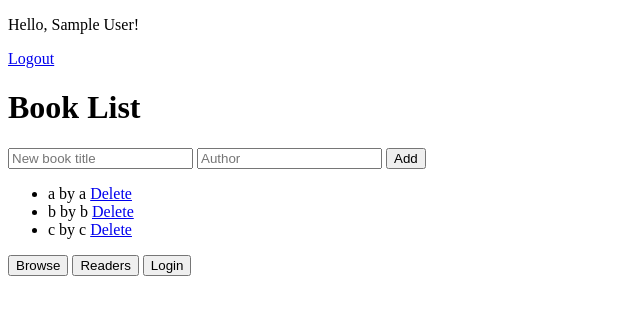
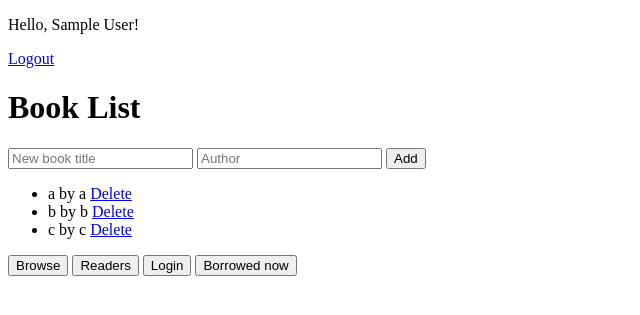
Before and after one commit to hankav21/flask_book_app, a Flask app: page / in a window 1280 px wide. Shown: the top 315 px of the page, without its empty margins (0-640 px from the left). Run offline with Flask 2, Linux system fonts and the light colour scheme; the visitor is signed in with stand-in values (Sample User, id 1); data comes from the database, SQL or seed files in the repository.

Commit message:
prymitywne wyswietlanie borrow

```diff
--- a/app/routes.py
+++ b/app/routes.py
@@ -106,6 +106,11 @@ def borrow_book(book_id):
     readers = Reader.query.all()
     return render_template('borrow.html', book=book, readers=readers)
 
+@app.route('/borrowed')
+def borrow_now():
+    borrowed = Borrow.query.all()
+    return render_template('borrow_now.html', borrowed=borrowed)
+
 # #historia wypozyczeń czytelnika
 # @app.route('/borrow_history_user')
 # def borrow_history_user():
--- a/app/templates/index.html
+++ b/app/templates/index.html
@@ -32,7 +32,7 @@
 
 
     {% if 'user_name' in session %}
-
+    <a href="{{ url_for('borrow_now') }}"><button>Borrowed now</button></a>
     {% endif %}
 </body>
 </html>
```
Also changed, not shown: app/templates/borrow_now.html (added, +26 -0 lines).
